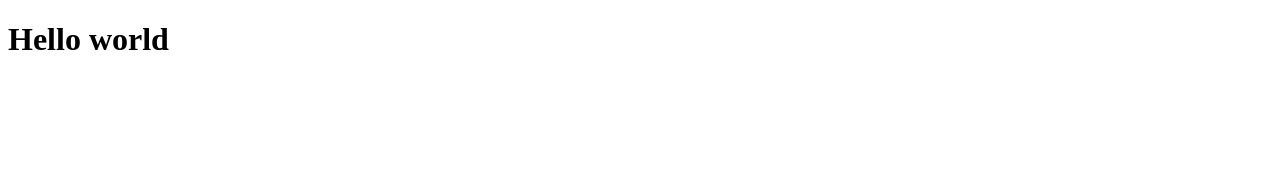
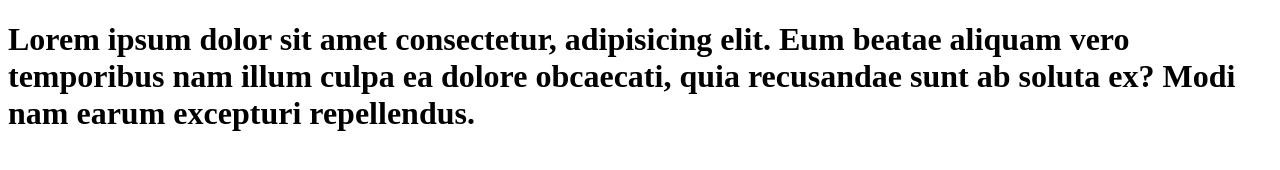
Before and after one commit to bagusnaufalrepo/bagus-git-test, a plain HTML site: page index.html in a window 1280 px wide. Drawn offline with Linux system fonts and the light colour scheme.

Commit message:
Menambahkan paragraf

```diff
--- a/index.html
+++ b/index.html
@@ -6,6 +6,6 @@
     <title>Coba git Remote</title>
 </head>
 <body>
-    <h1>Hello world</h1>
+    <h1>Lorem ipsum dolor sit amet consectetur, adipisicing elit. Eum beatae aliquam vero temporibus nam illum culpa ea dolore obcaecati, quia recusandae sunt ab soluta ex? Modi nam earum excepturi repellendus.</h1>
 </body>
 </html>
```
